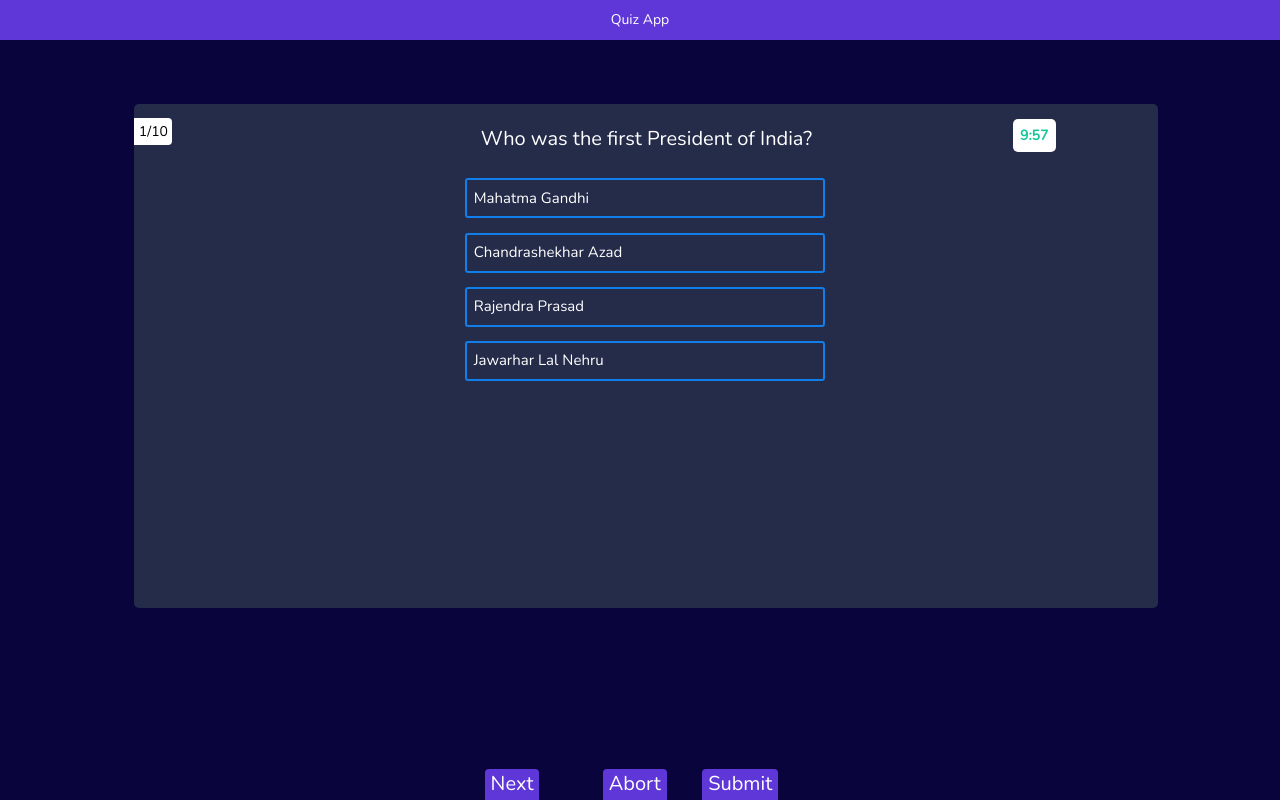
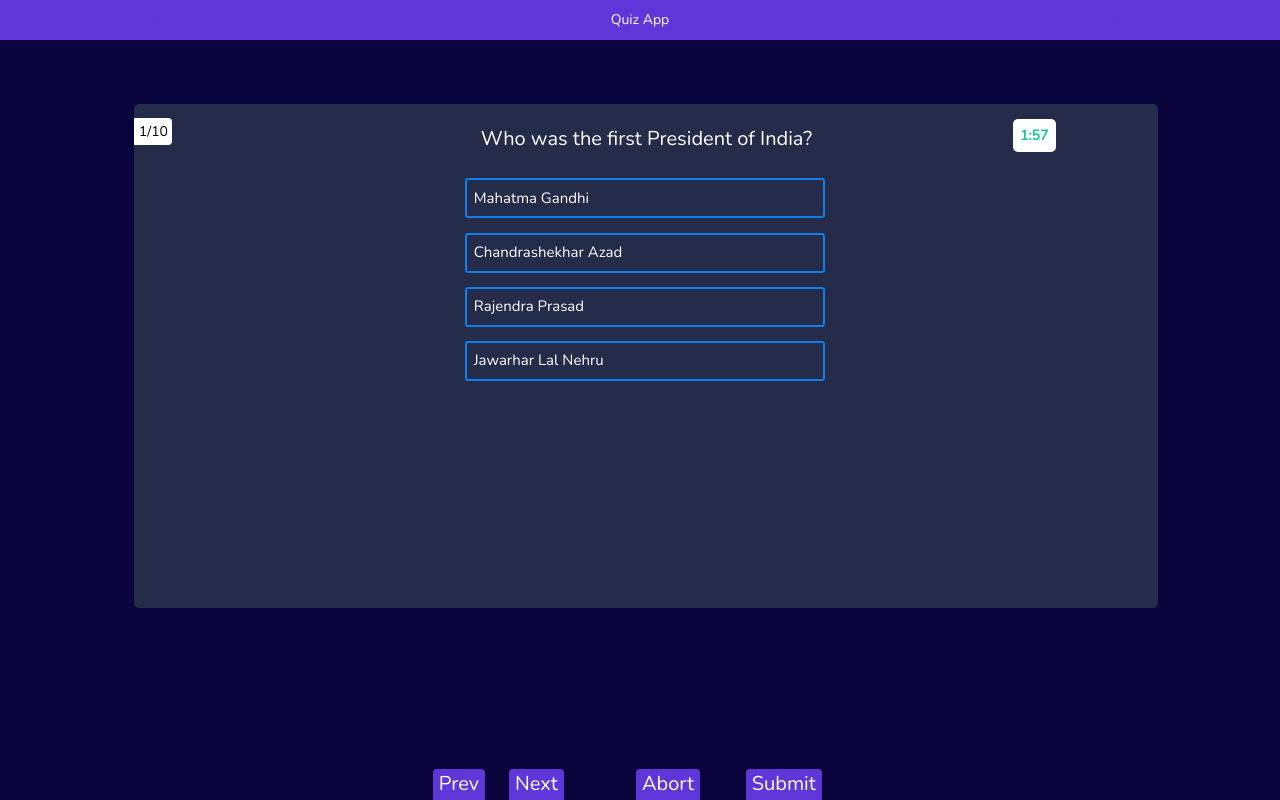
Before and after one commit to pjra99/quiz-app, a React (Create React App) app: page / in a window 1280 px wide. Both pictures are taken after a click on the button "Start". Built offline with nearby package versions, Linux system fonts and the light colour scheme.

Commit message:
timer updated to 2 minutes

```diff
--- a/src/App.js
+++ b/src/App.js
@@ -134,7 +134,7 @@ function QuestionTemplate(){
 const [score, setScore] = useState(0)
 const [flag, setFlag] = useState(0)
 const [seconds, setSeconds] = useState(59)
-const [minutes, setMinutes] = useState(9)
+const [minutes, setMinutes] = useState(1)
 var [response, setResponse] = useState([])
 var [currentResponse, setCurrentResponse] = useState()
 var noOfQuestions = 10;
@@ -326,7 +326,7 @@ function handleClick(i, click_status){
     <div className="row navigation-buttons footer">
            <div className="col-md-3"></div>
     <div className="col-md-2">
-      {/* <button onClick={()=>handleClick(index-1<0?index: index-1,-1)}> Prev</button> */}
+      <button onClick={()=>handleClick(index-1<0?index: index-1,-1)}>Prev</button>
       </div>
    <div className="col-md-2"><button onClick={()=>handleClick(index===noOfQuestions-1? index: index+1,1)}>Next</button></div>
    <div className="col-md-2"></div>
```
